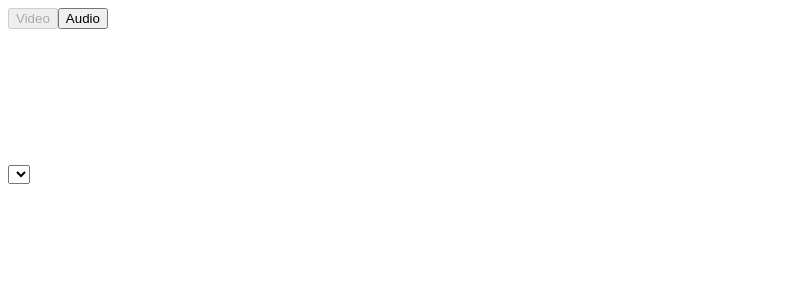
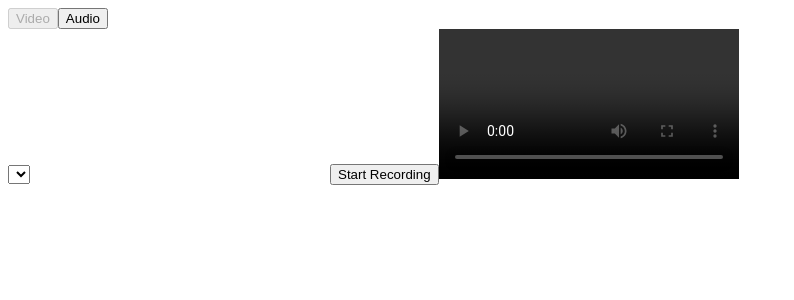
Before and after one commit to Anurav-Garg/WebRTC-Demo, an Angular app: page / in a window 1280 px wide. Shown: the top 300 px of the page, without its empty margins (0-794 px from the left). Built offline with nearby package versions, Linux system fonts and the light colour scheme.

Commit message:
feat: add video/audio recording functionality

```diff
--- a/src/app/audio-page/audio-page.component.html
+++ b/src/app/audio-page/audio-page.component.html
@@ -3,8 +3,15 @@
     *ngFor="let audioDevice of audioDevices; index as i"
     [value]="audioDevice.deviceId"
   >
-    {{ audioDevice.label || "Webcam " + (i + 1).toString() }}
+    {{ audioDevice.label || "Microphone " + (i + 1).toString() }}
   </option>
 </select>
 
 <audio autoplay #audio controls></audio>
+<button (click)="recordingStart()" *ngIf="!recording; else stopRecordingButton">
+  Start Recording
+</button>
+<ng-template #stopRecordingButton>
+  <button (click)="recordingStop()">Stop Recording</button>
+</ng-template>
+<audio #recordedAudio controls></audio>
--- a/src/app/audio-page/audio-page.component.ts
+++ b/src/app/audio-page/audio-page.component.ts
@@ -18,8 +18,14 @@ import {
 })
 export class AudioPageComponent implements AfterViewInit, OnChanges, OnDestroy {
   @ViewChild('audio') audioRef!: ElementRef;
+  @ViewChild('recordedAudio') recordedAudioRef!: ElementRef;
   micAudio!: HTMLVideoElement;
+  recordedAudio!: HTMLVideoElement;
   audioTracks: MediaStream | null = null;
+
+  recordedBlobs: Blob[] = [];
+  recorder: MediaRecorder | null = null;
+  recording = false;
 
   @Input() audioDevices: MediaDeviceInfo[] = [];
   @Output() audioDevicesChange = new EventEmitter<MediaDeviceInfo[]>();
@@ -30,6 +36,7 @@ export class AudioPageComponent implements AfterViewInit, OnChanges, OnDestroy {
 
   ngAfterViewInit(): void {
     this.micAudio = this.audioRef.nativeElement;
+    this.recordedAudio = this.recordedAudioRef.nativeElement;
 
     if (this.audioDevices.length > 0) {
       this.setAudioStream(this.audioDevices[0].deviceId);
@@ -81,4 +88,44 @@ export class AudioPageComponent implements AfterViewInit, OnChanges, OnDestroy {
       );
     }
   }
+
+  recordingStart(): void {
+    this.recordedBlobs = [];
+    if (this.audioTracks === null) {
+      // TODO: error about permissions
+      return;
+    }
+
+    console.log('Support:', MediaRecorder.isTypeSupported('audio/ogg'));
+
+    try {
+      this.recorder = new MediaRecorder(this.audioTracks, {
+        mimeType: 'audio/ogg',
+      });
+    } catch (error: any) {
+      console.log('error while starting recorder:', error.name, error.message);
+      return;
+    }
+
+    this.recorder.start();
+    this.recording = true;
+    this.recorder.ondataavailable = (event: any) => {
+      if (event.data && event.data.size > 0) {
+        this.recordedBlobs.push(event.data);
+        console.log('a blob was pushed!');
+      }
+    };
+    this.recorder.onstop = (event: any) => {
+      const audioBuffer = new Blob(this.recordedBlobs, {
+        type: 'audio/ogg',
+      });
+
+      this.recordedAudio.src = window.URL.createObjectURL(audioBuffer);
+    };
+  }
+
+  recordingStop(): void {
+    this.recording = false;
+    this.recorder?.stop();
+  }
 }
--- a/src/app/video-page/video-page.component.html
+++ b/src/app/video-page/video-page.component.html
@@ -8,3 +8,10 @@
 </select>
 
 <video autoplay #video></video>
+<button (click)="recordingStart()" *ngIf="!recording; else stopRecordingButton">
+  Start Recording
+</button>
+<ng-template #stopRecordingButton>
+  <button (click)="recordingStop()">Stop Recording</button>
+</ng-template>
+<video autoplay #recordedVideo controls></video>
--- a/src/app/video-page/video-page.component.ts
+++ b/src/app/video-page/video-page.component.ts
@@ -18,8 +18,14 @@ import {
 })
 export class VideoPageComponent implements AfterViewInit, OnChanges, OnDestroy {
   @ViewChild('video') videoRef!: ElementRef;
+  @ViewChild('recordedVideo') recordedVideoRef!: ElementRef;
   webcamVideo!: HTMLVideoElement;
+  recordedVideo!: HTMLVideoElement;
   videoTracks: MediaStream | null = null;
+
+  recordedBlobs: Blob[] = [];
+  recorder: MediaRecorder | null = null;
+  recording = false;
 
   @Input() videoDevices: MediaDeviceInfo[] = [];
   @Output() videoDevicesChange = new EventEmitter<MediaDeviceInfo[]>();
@@ -30,6 +36,7 @@ export class VideoPageComponent implements AfterViewInit, OnChanges, OnDestroy {
 
   ngAfterViewInit(): void {
     this.webcamVideo = this.videoRef.nativeElement;
+    this.recordedVideo = this.recordedVideoRef.nativeElement;
 
     if (this.videoDevices.length > 0) {
       this.setVideoStream(this.videoDevices[0].deviceId);
@@ -81,4 +88,44 @@ export class VideoPageComponent implements AfterViewInit, OnChanges, OnDestroy {
       );
     }
   }
+
+  recordingStart(): void {
+    this.recordedBlobs = [];
+    if (this.videoTracks === null) {
+      // TODO: error about permissions
+      return;
+    }
+
+    console.log('Support:', MediaRecorder.isTypeSupported('video/webm'));
+
+    try {
+      this.recorder = new MediaRecorder(this.videoTracks, {
+        mimeType: 'video/webm',
+      });
+    } catch (error: any) {
+      console.log('error while starting recorder:', error.name, error.message);
+      return;
+    }
+
+    this.recorder.start();
+    this.recording = true;
+    this.recorder.ondataavailable = (event: any) => {
+      if (event.data && event.data.size > 0) {
+        this.recordedBlobs.push(event.data);
+        console.log('a blob was pushed!');
+      }
+    };
+    this.recorder.onstop = (event: any) => {
+      const videoBuffer = new Blob(this.recordedBlobs, {
+        type: 'video/webm',
+      });
+
+      this.recordedVideo.src = window.URL.createObjectURL(videoBuffer);
+    };
+  }
+
+  recordingStop(): void {
+    this.recording = false;
+    this.recorder?.stop();
+  }
 }
```
